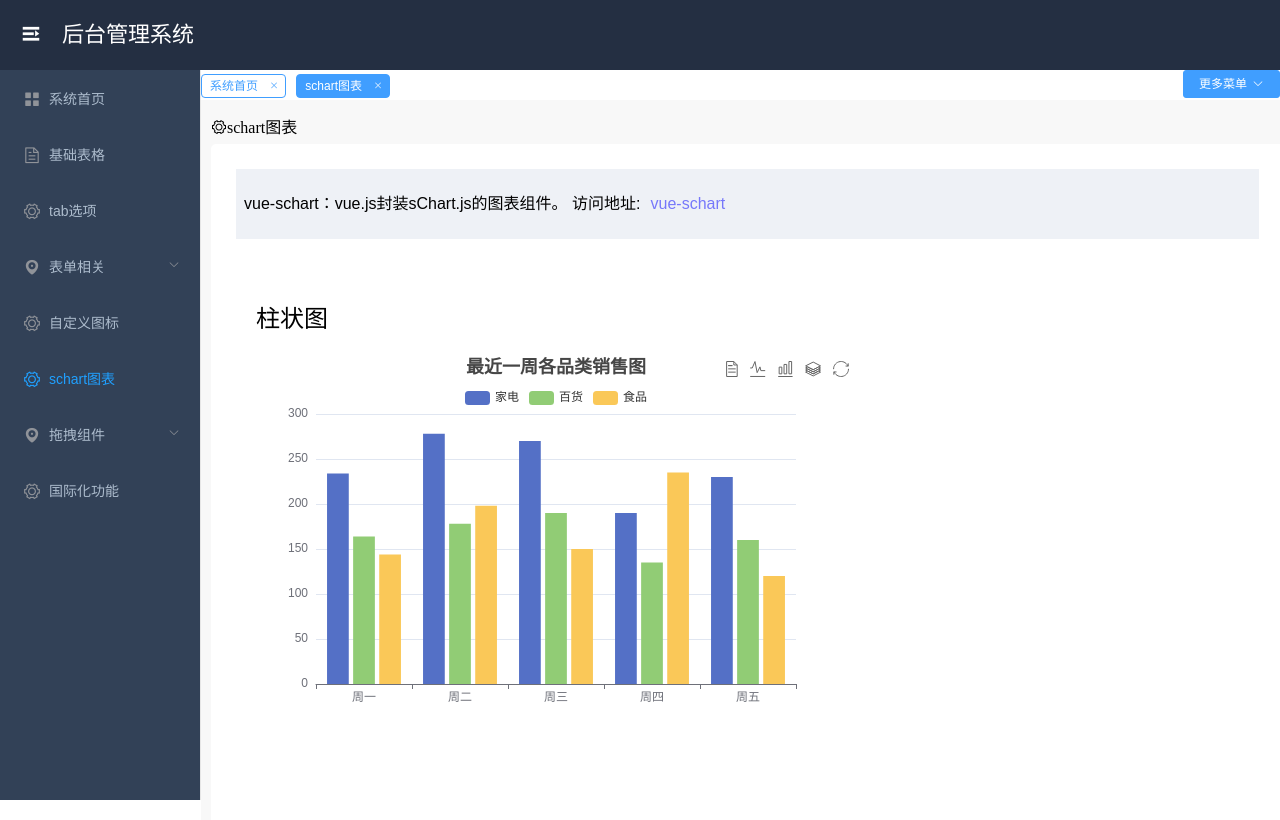
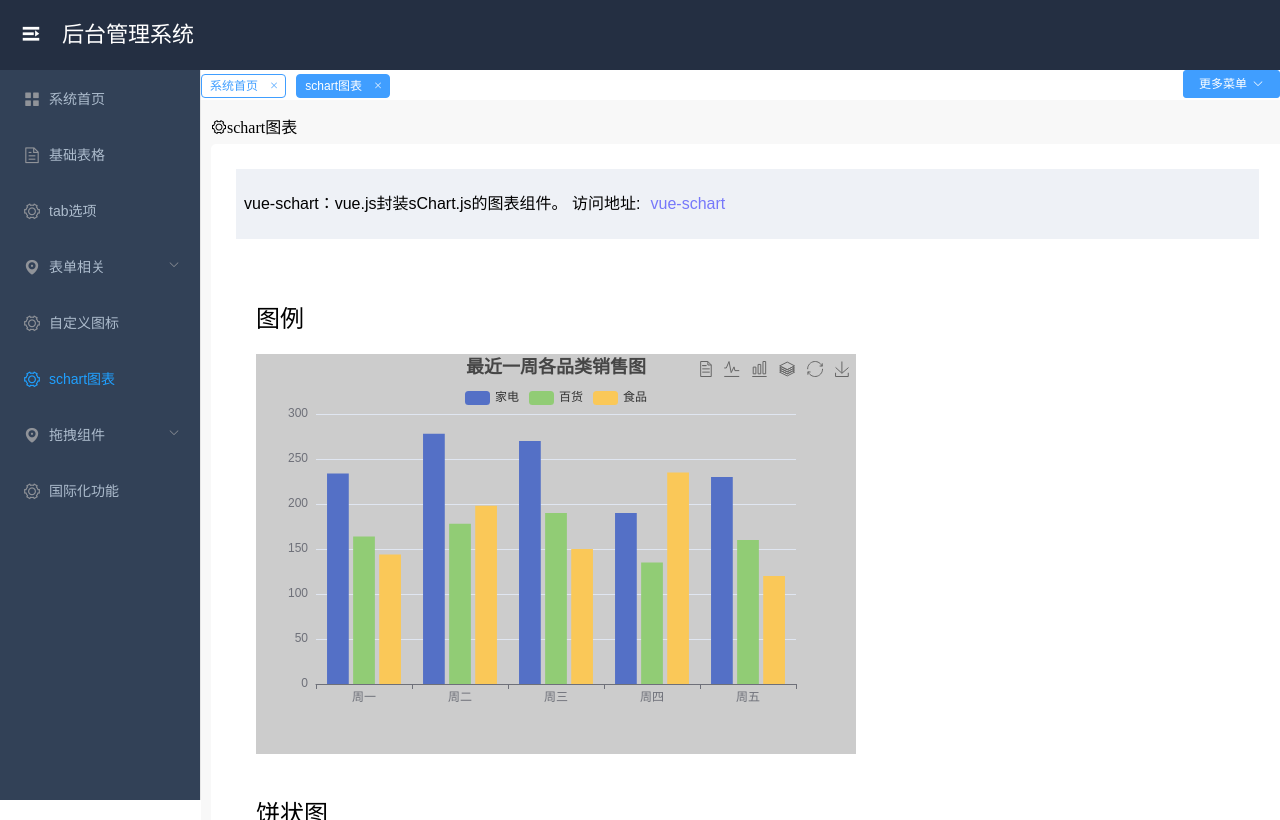
Before and after one commit to Sww-echo/vue-admin-system, a Vue app: page /#/taboption in a window 1280 px wide. Both pictures are taken after a click on the item "schart图表". Built offline with nearby package versions, Linux system fonts and the light colour scheme.

Commit message:
schart完成

```diff
--- a/src/views/components/schart.vue
+++ b/src/views/components/schart.vue
@@ -9,8 +9,10 @@
         >
       </div>
       <div class="map">
-        <h2>柱状图</h2>
-        <div id="sell"></div>
+        <h2>图例</h2>
+        <div id="sellChart"></div>
+        <h2>饼状图</h2>
+        <div id="pieChart"></div>
       </div>
     </div>
   </div>
@@ -23,19 +25,19 @@ export default {
   mounted() {
     //挂载完成
     //初始化echarts实例
-    var myChart = echarts.init(document.getElementById("sell"));
+    var myChart = echarts.init(document.getElementById("sellChart"));
+    var mypieChart = echarts.init(document.getElementById("pieChart"));
     //指定图表的配置项和数据
     var option = {
       title: {
         text: "最近一周各品类销售图",
-        left:"center",
-
+        left: "center",
       },
       legend: {
         data: ["家电", "百货", "食品"],
         left: "center",
         type: "plain",
-        top:"8%"
+        top: "8%",
       },
       toolbox: {
         //工具栏。内置有导出图片，数据视图，动态类型切换，数据区域缩放，重置五个工具
@@ -46,14 +48,18 @@ export default {
             type: ["line", "bar", "stack", "tiled"],
           },
           restore: { title: "还原" },
+          saveAsImage: {},
         },
+      },
+      tooltip: {
+        trigger: "axis",
       },
       xAxis: {
         data: ["周一", "周二", "周三", "周四", "周五"],
-          type:"category",
-          show:true
+        type: "category",
+        show: true,
       },
-        yAxis: {type:"value"},
+      yAxis: { type: "value" },
       series: [
         {
           name: "家电",
@@ -72,8 +78,24 @@ export default {
         },
       ],
     };
-
     myChart.setOption(option);
+    var optionPie = {
+        title:{
+            text:"服装品类销售饼状图",
+            left:"center"
+        },
+        series:[{
+            type:"pie",
+            data:[{value:"334",name:"T恤"},{value:"278",name:"牛仔裤"},{value:"190",name:"连衣裙"},{value:"235",name:"毛衣"},{value:"260",name:"七分裤"},{value:"200",name:"短裙"},{value:"141",name:"羽绒服"}],
+            legendHoverLink: true //是否启用图例 hover 时的联动高亮
+        }],
+        legend: {
+            orient: "vertical", //图例列表的布局朝向horizontal  vertical
+            left: "left",
+            data: ["T恤", "牛仔裤", "连衣裙", "毛衣", "七分裤","短裙","羽绒服"]
+        },
+    };
+    mypieChart.setOption(optionPie);
   },
 };
 </script>
@@ -81,18 +103,16 @@ export default {
 <style lang="scss">
 .page {
   padding: 10px;
-  overflow-x: hidden;
+//   overflow-x: hidden;
   h1 {
     font-size: 16px;
     line-height: 34px;
   }
   .show {
     width: 95%;
-    height: 100%;
     background-color: #ffffff;
     border-radius: 5px;
     padding: 25px;
-    overflow-y: hidden;
   }
   .explain {
     width: 99%;
@@ -115,9 +135,15 @@ export default {
       margin-top: 40px;
       margin-bottom: 20px;
     }
-    #sell {
+    #sellChart {
       width: 600px;
       height: 400px;
+      background-color: #cccccc;
+    }
+    #pieChart {
+      width: 600px;
+      height: 400px;
+      background-color: #cccccc;
     }
   }
 }
```
Lines whose indentation alone changed are shown as unchanged.
